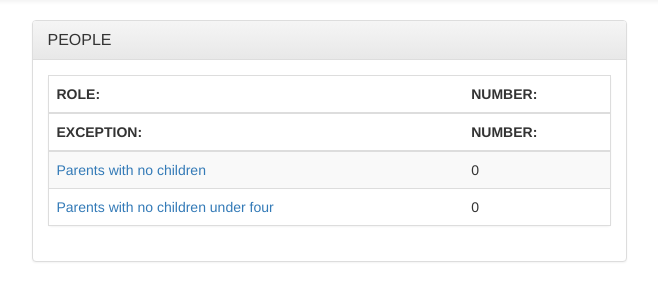
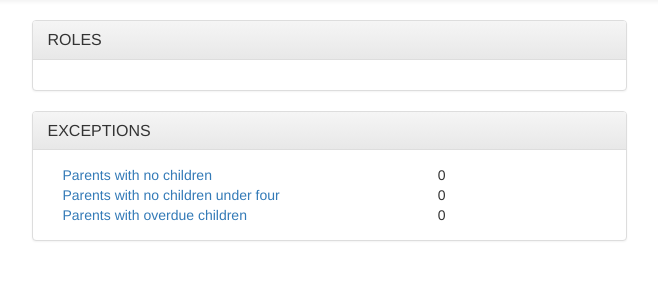
Before and after one commit to drdavidknott/betterstart, a Django app: page / in a window 1280 px wide. Shown: the part 52-353 px from the top of the page, without its empty margins (296-954 px from the left). Run offline with Django 3.2, Linux system fonts and the light colour scheme; data that the repository does not hold is empty; some libraries are stand-ins or nearby versions.

Commit message:
Tidied up dashboard and added exception report for overdues.

```diff
--- a/people/templates/people/index.html
+++ b/people/templates/people/index.html
@@ -11,47 +11,51 @@
  			<div class="col-md-6">
 	 			<div class="panel panel-default">
 		 			<div class="panel-heading">
-	 				<h4 class="panel-title">PEOPLE</h4>
+		 				<h4 class="panel-title">ROLES</h4>
 		 			</div>
 			 		<div class="panel-body">
-					<table class="table table-striped panel panel-default">
-						<thead><tr>
-							<th>ROLE:</th>
-							<th>NUMBER:</th>
-						</tr></thead>
-						<tbody>
 			 			{% for role_type in role_types %}
-				 				<tr>
-									<td>
+			 				<div class="col-md-8">
 								{{ role_type.role_type_name }}
-									</td>
-									<td>
+							</div>
+							<div class="col-md-4">
 									{{ role_type.count }}
-									</td>
-								</tr>
+							</div>
 						{% endfor %}
-						</tbody>
-						<thead><tr>
-							<th>EXCEPTION:</th>
-							<th>NUMBER:</th>
-						</tr></thead>
-						<tbody>
-							<tr>
-								<td>
+					</div>
+				</div>
+			</div>
+		 <div class="col-md-3"></div>
+	</div>
+
+	 <div class="row col-md-12">
+ 		<div class="col-md-3"></div>
+ 			<div class="col-md-6">
+	 			<div class="panel panel-default">
+		 			<div class="panel-heading">
+		 				<h4 class="panel-title">EXCEPTIONS</h4>
+		 			</div>
+			 		<div class="panel-body">
+		 				<div class="col-md-8">
 							<a href="{% url 'parents_without_children' 1 %}">Parents with no children</a>
-								</td>
-								<td>{{ parents_with_no_children }}</td>
-							</tr>
-							<tr>
-								<td>
+						</div>
+						<div class="col-md-4">
+							{{ parents_with_no_children }}
+						</div>
+						<div class="col-md-8">
 							<a href="{% url 'parents_without_children_under_four' 1 %}">
 								Parents with no children under four
 							</a>
-								</td>
-								<td>{{ parents_with_no_children_under_four }}</td>
-							</tr>
-						</tbody>
-					</table>
+						</div>
+						<div class="col-md-4">
+							{{ parents_with_no_children_under_four }}
+						</div>
+						<div class="col-md-8">
+							<a href="{% url 'parents_with_overdue_children' 1 %}">Parents with overdue children</a>
+						</div>
+						<div class="col-md-4">
+							{{ parents_with_overdue_children }}
+						</div>
 					</div>
 				</div>
 			</div>
--- a/people/urls.py
+++ b/people/urls.py
@@ -21,4 +21,6 @@ urlpatterns = [
     	views.parents_without_children, name='parents_without_children'),
     url(r'^parents_without_children_under_four/(?P<page>[0-9]+)$',
     	views.parents_without_children_under_four, name='parents_without_children_under_four'),
+    url(r'^parents_with_overdue_children/(?P<page>[0-9]+)$',
+    	views.parents_with_overdue_children, name='parents_with_overdue_children')
 ]
--- a/people/views.py
+++ b/people/views.py
@@ -24,12 +24,14 @@ def index(request):
 	role_types = get_role_types_with_counts()
 	# get the exceptions
 	parents_with_no_children, parents_with_no_children_under_four = get_parents_without_children()
-	# parents_with_overdue_pregnancies = get_parents_with_overdue_pregnancies()
+	# get parents with overdue children
+	parents_with_overdue_children = get_parents_with_overdue_children()
 	# set the context
 	context = build_context({
 								'role_types' : role_types,
 								'parents_with_no_children' : len(parents_with_no_children),
 								'parents_with_no_children_under_four' : len(parents_with_no_children_under_four),
+								'parents_with_overdue_children' : len(parents_with_overdue_children)
 								})
 	# return the HttpResponse
 	return HttpResponse(index_template.render(context=context, request=request))
@@ -480,10 +482,6 @@ def get_parents_without_children():
 	for parent in parents:
 		# attempt to get parent relationships
 		parent_relationships = parent.rel_from.filter(relationship_type__relationship_type='parent')
-		print(parent_relationships)
-		print(parent.rel_from.all())
-		for rel in parent.rel_from.all():
-			print(rel.relationship_type.relationship_type)
 		# if we didn't get a parent relationship, add the parent to the no children list
 		if not parent_relationships:
 			# append to the no children list
@@ -506,6 +504,13 @@ def get_parents_without_children():
 				parents_with_no_children_under_four.append(parent)
 	# return the results
 	return parents_with_no_children, parents_with_no_children_under_four
+
+def get_parents_with_overdue_children():
+	# return a list of parents with a pregnancy flag and a due date before today
+	return Person.objects.filter(
+									pregnant=True,
+									due_date__lt=datetime.date.today()
+									)
 
 def get_address(address_id):
 	# try to get a address using the address id
@@ -1290,6 +1295,36 @@ def parents_without_children_under_four(request, page=1):
 				})
 	# return the HttpResponse
 	return HttpResponse(parents_without_children_under_four_template.render(context=context, request=request))
+
+@login_required
+def parents_with_overdue_children(request, page=1):
+	# set a blank list
+	people = []
+	# and a blank page_list
+	page_list = []
+	# set the results per page
+	results_per_page = 25
+	# get people
+	parents_with_overdue_children = get_parents_with_overdue_children()
+	# get the page number
+	page = int(page)
+	# figure out how many pages we have
+	page_list = get_page_list(parents_with_overdue_children, results_per_page)
+	# set the previous page
+	previous_page = page - 1
+	# sort and truncate the list of people
+	parents_with_overdue_children = \
+		parents_with_overdue_children[previous_page*results_per_page:page*results_per_page]
+	# get the template
+	parents_with_overdue_children_template = \
+		loader.get_template('people/parents_with_overdue_children.html')
+	# set the context
+	context = build_context({
+				'parents_with_overdue_children' : parents_with_overdue_children,
+				'page_list' : page_list,
+				})
+	# return the HttpResponse
+	return HttpResponse(parents_with_overdue_children_template.render(context=context, request=request))
 
 @login_required
 def addperson(request):
@@ -1873,8 +1908,6 @@ def event_registration(request,event_id=0):
 	registration_key_delimiter = ''
 	# check whether this is a post
 	if request.method == 'POST':
-		for item in request.POST.items():
-			print(item)
 		# create a search form
 		personsearchform = PersonSearchForm(request.POST)
 		# check what type of submission we got
```
Also changed, not shown: people/templates/people/parents_with_overdue_children.html (added, +83 -0 lines), people/templates/people/person.html (+8 -0 lines). Lines whose indentation alone changed are shown as unchanged.
